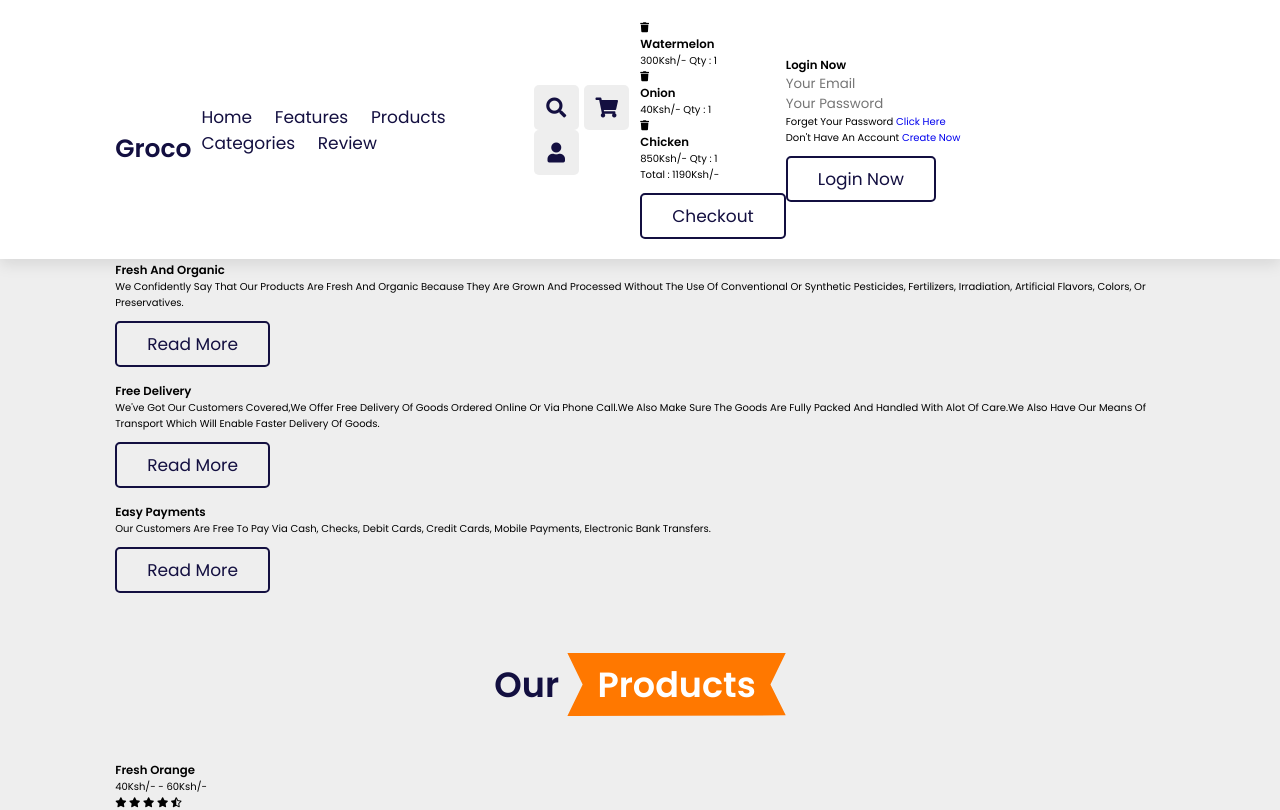
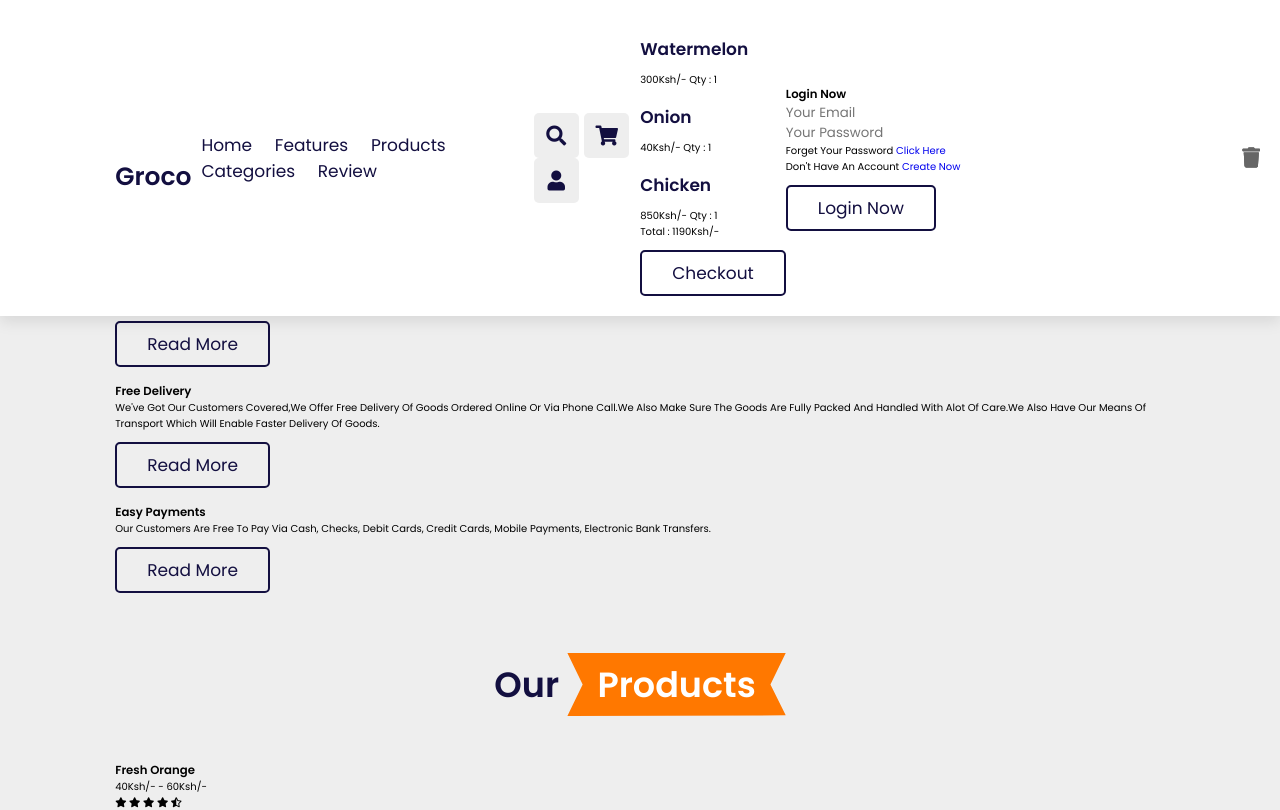
Before and after one commit to Valarie1888/my-final-project, a plain HTML site: page myfinalproject/index.html in a window 1280 px wide. Shown: the top 810 px of the page. Drawn offline with nearby package versions, Linux system fonts and the light colour scheme; files that its build step writes are made by us from their sources; a script that the page names is missing; some icons are missing.

Commit message:
it will add shopping cart

```diff
--- a/myfinalproject/style.css
+++ b/myfinalproject/style.css
@@ -156,3 +156,26 @@ section{
     color:var(--black);
     cursor: pointer;
 }
+
+.header .shopping-cart .box img{
+    height:10rem;
+}
+
+.header .shopping-cart .box .fa-trash{
+    font-size: 2rem;
+    position: absolute;
+    top:50%; right:2rem;
+    cursor: pointer;
+    color:var(--light-color);
+    transform: translateY(-50%);
+}
+
+.header .shopping-cart .box .fa-trash:hover{
+    color:var(--orange);
+}
+
+.header .shopping-cart .box .content h3{
+    color:var(--black);
+    font-size: 1.7rem;
+    padding-bottom: 1rem;
+}
```
